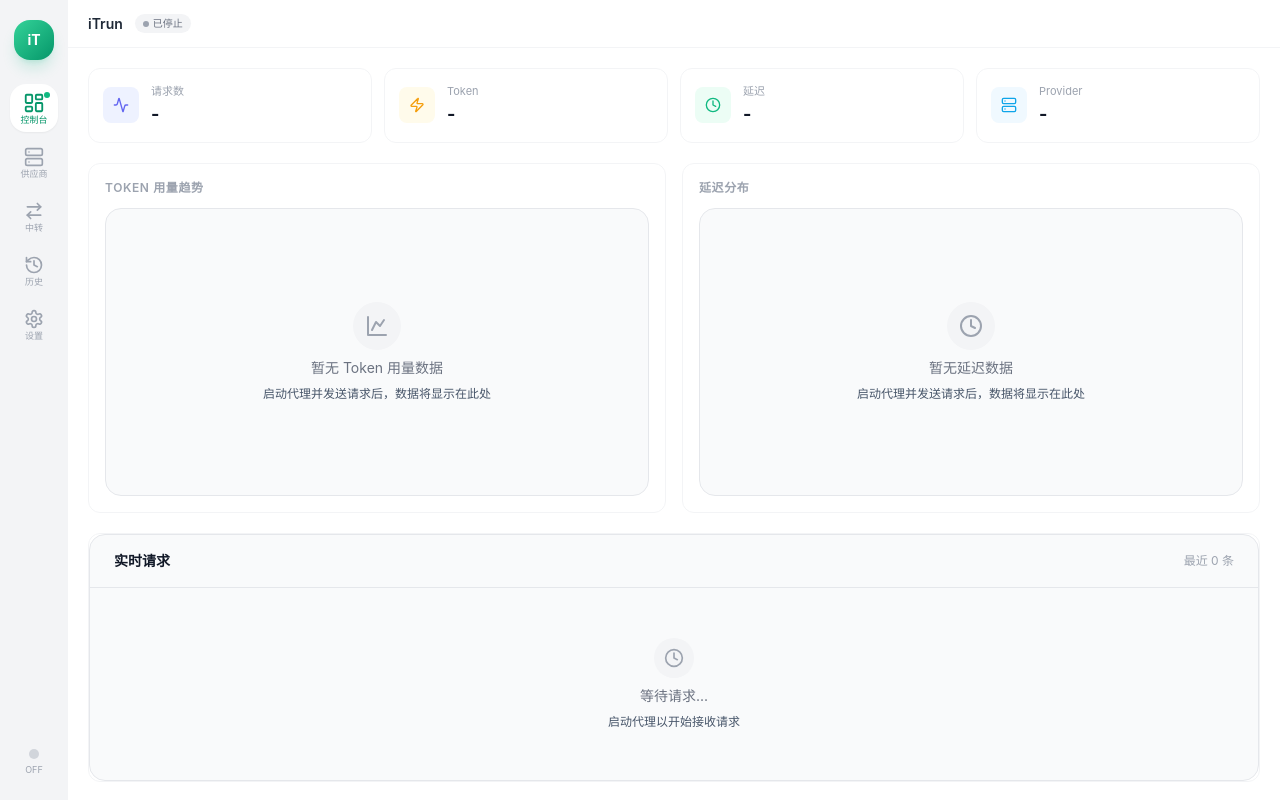
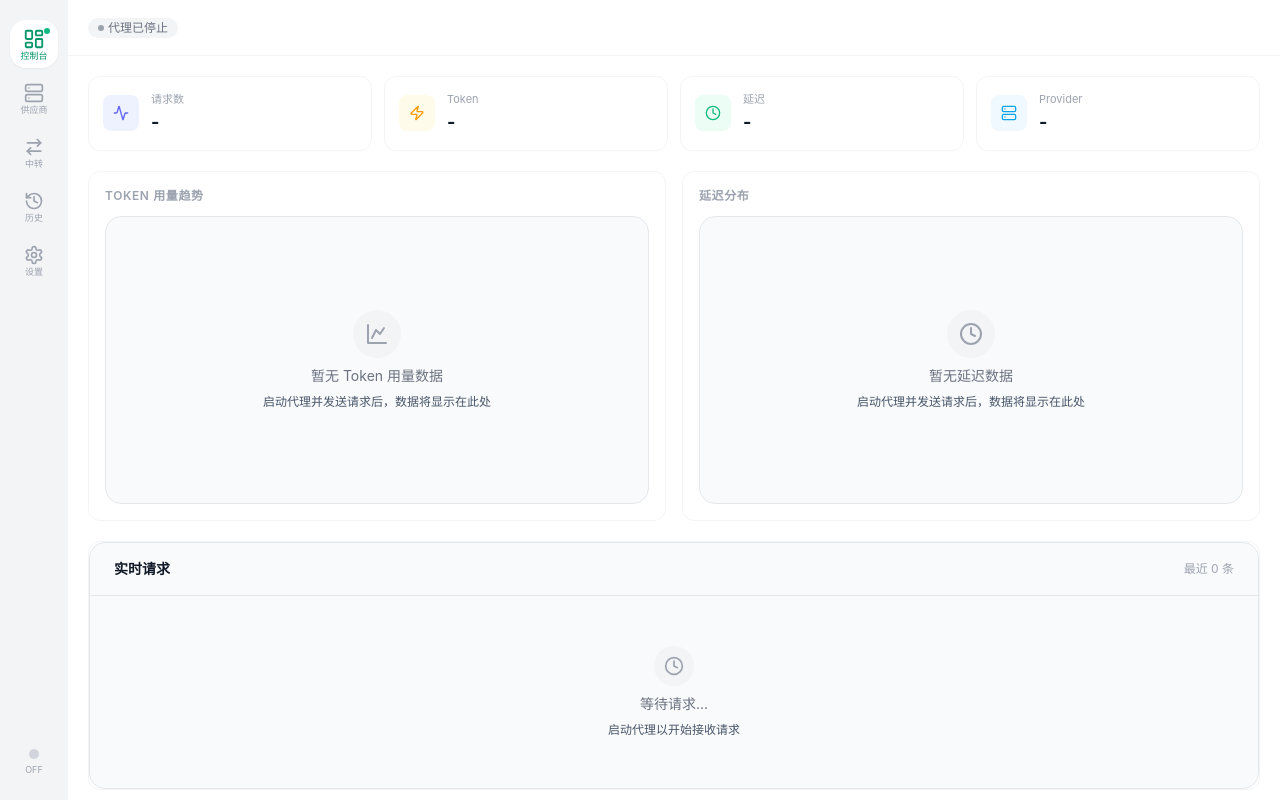
Before and after one commit to robinduvip-tech/itrun, a React (Vite) app: page / in a window 1280 px wide. Built offline with nearby package versions, Linux system fonts and the light colour scheme.

Commit message:
fix: 去除左上角 logo/iTrun 文字, 顶部栏加高至 h-14
- IconBar 移除绿色 iT logo
- Dashboard 顶部移除 iTrun 标题, 只保留代理状态
- 所有页面顶部栏 h-12→h-14 (56px)

```diff
--- a/src/components/layout/IconBar.tsx
+++ b/src/components/layout/IconBar.tsx
@@ -18,10 +18,7 @@ export default function IconBar() {
 
   return (
     <div className="flex h-full w-[68px] shrink-0 select-none flex-col items-center bg-gray-100 dark:bg-[#1a1a1f] py-3 gap-1">
-      <div className="mb-5 mt-2 flex h-10 w-10 items-center justify-center rounded-2xl bg-gradient-to-br from-emerald-400 to-emerald-600 shadow-lg shadow-emerald-500/20">
-        <span className="text-sm font-bold text-white">iT</span>
-      </div>
-      <nav className="flex flex-1 flex-col items-center gap-1.5">
+      <nav className="flex flex-1 flex-col items-center gap-1.5 mt-2">
         {navItems.map((item) => {
           const active = isActive(item.to);
           return (
--- a/src/pages/Dashboard.tsx
+++ b/src/pages/Dashboard.tsx
@@ -13,13 +13,12 @@ export default function Dashboard() {
 
   return (
     <div className="flex h-full flex-col bg-white dark:bg-surface-950">
-      <div className="flex h-12 shrink-0 items-center gap-3 border-b border-gray-100 dark:border-surface-800/60 px-5">
-        <h1 className="text-sm font-semibold text-gray-800 dark:text-gray-200">iTrun</h1>
-        <span className={cn("flex items-center gap-1 rounded-full px-2 py-0.5 text-[10px] font-medium",
+      <div className="flex h-14 shrink-0 items-center gap-3 border-b border-gray-100 dark:border-surface-800/60 px-5">
+        <span className={cn("flex items-center gap-1 rounded-full px-2.5 py-0.5 text-xs font-medium",
           isRunning ? "bg-emerald-50 text-emerald-600 dark:bg-emerald-500/10 dark:text-emerald-400"
             : "bg-gray-100 text-gray-500 dark:bg-surface-800 dark:text-gray-400")}>
           <span className={cn("h-1.5 w-1.5 rounded-full", isRunning ? "bg-emerald-500 animate-pulse" : "bg-gray-400")} />
-          {isRunning ? `:${port}` : "已停止"}
+          {isRunning ? `代理运行中 :${port}` : "代理已停止"}
         </span>
       </div>
       <div className="flex-1 overflow-y-auto p-5 space-y-5">
--- a/src/pages/History.tsx
+++ b/src/pages/History.tsx
@@ -20,7 +20,7 @@ export default function History() {
   return (
     <div className="flex h-full bg-white dark:bg-surface-950">
       <div className="flex w-[340px] shrink-0 flex-col border-r border-gray-100 dark:border-surface-800/60">
-        <div className="flex h-12 shrink-0 items-center gap-2 border-b border-gray-100 dark:border-surface-800/60 px-4">
+        <div className="flex h-14 shrink-0 items-center gap-2 border-b border-gray-100 dark:border-surface-800/60 px-4">
           <div className="relative flex-1">
             <Search className="absolute left-2.5 top-1/2 h-3.5 w-3.5 -translate-y-1/2 text-gray-400" />
             <input type="text" value={filters.search} onChange={(e) => setFilter("search", e.target.value)}
--- a/src/pages/Providers.tsx
+++ b/src/pages/Providers.tsx
@@ -44,7 +44,7 @@ export default function Providers() {
   return (
     <div className="flex h-full bg-white dark:bg-surface-950">
       <div className="flex w-[300px] shrink-0 flex-col border-r border-gray-100 dark:border-surface-800/60">
-        <div className="flex h-12 shrink-0 items-center justify-between border-b border-gray-100 dark:border-surface-800/60 px-4">
+        <div className="flex h-14 shrink-0 items-center justify-between border-b border-gray-100 dark:border-surface-800/60 px-4">
           <h2 className="text-sm font-semibold text-gray-800 dark:text-gray-200">供应商</h2>
           <button onClick={handleAdd} className="flex h-7 w-7 items-center justify-center rounded-lg bg-gray-100 dark:bg-surface-800 text-gray-500 hover:bg-emerald-50 hover:text-emerald-600 transition-colors">
             <Plus className="h-4 w-4" />
--- a/src/pages/Settings.tsx
+++ b/src/pages/Settings.tsx
@@ -12,7 +12,7 @@ export default function Settings() {
 
   return (
     <div className="flex h-full flex-col bg-white dark:bg-surface-950">
-      <div className="flex h-12 shrink-0 items-center border-b border-gray-100 dark:border-surface-800/60 px-5">
+      <div className="flex h-14 shrink-0 items-center border-b border-gray-100 dark:border-surface-800/60 px-5">
         <h1 className="text-sm font-semibold text-gray-800 dark:text-gray-200">设置</h1>
       </div>
       <div className="flex-1 overflow-y-auto p-5 max-w-md space-y-6">
```
